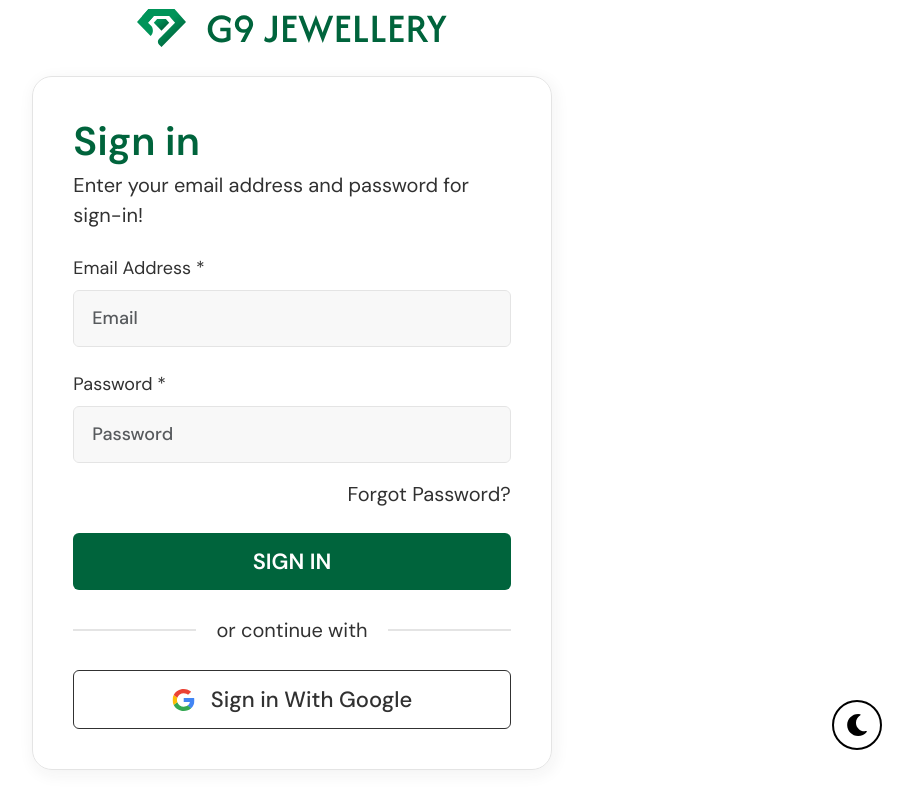
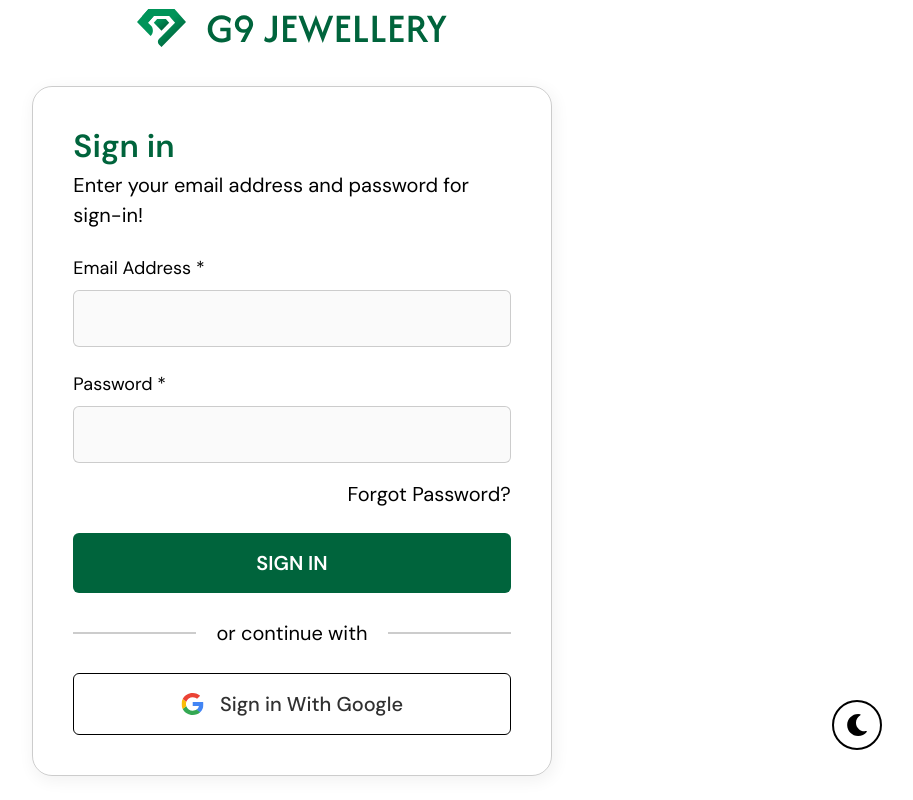
Before and after one commit to Prashant-Codebuzz/g9-jewellery, a React (Vite) app: page / in a window 1280 px wide. Shown: the whole page, without its empty margins (348-1261 px from the left). Built offline with nearby package versions, Linux system fonts and the light colour scheme.

Commit message:
dark-mode changes

```diff
--- a/src/css/App.scss
+++ b/src/css/App.scss
@@ -45,10 +45,10 @@
 
     font-family: $dm-sans;
     font-weight: 600;
-    font-size: 22px;
-    color: $white;
+    font-size: 20px;
+    color: $white1;
 
-    padding-block: 12px;
+    padding-block: 15px;
 }
 
 
--- a/src/css/variables.scss
+++ b/src/css/variables.scss
@@ -7,25 +7,33 @@
 
 
 :root {
+    --white1: #ffffff;
+    --main-color: #00643C;
+
     --bg-color: #ffffff;
-    --main-color: #00643C;
     --black: #000000;
     --white: #ffffff;
+
     --color1: #313131;
 
-    --input-bg: #f8f8f8;
-    --border-color: #E4E4E4;
+    --border-color: #00000033;
+    --input-bg: #00000005;
+    --placeholder-color: #313131;
+    --form-shadow: #0000000D;
 }
 
+
 [data-theme='dark'] {
-    --bg-color: #121212;
-    --main-color: #009e6f;
+    --bg-color: #000000;
     --black: #ffffff;
     --white: #000000;
+
     --color1: #ffffff;
 
-    --input-bg: #1e1e1e;
-    --border-color: #444;
+    --border-color: #FFFFFF33;
+    --input-bg: #FFFFFF05;
+    --placeholder-color: #313131;
+    --form-shadow: #FFFFFF0D;
 }
 
 
@@ -41,6 +49,8 @@
 
 // $color1: #313131;
 
+$white1: var(--white1);
+
 $bg-color: var(--bg-color);
 $main-color: var(--main-color);
 $black: var(--black);
@@ -52,3 +62,5 @@
 /* -- Form-Input -- */
 $border: 1px solid var(--border-color);
 $input-bg: var(--input-bg);
+$placeholder-color: var(--placeholder-color);
+$form-shadow: var(--form-shadow);
--- a/src/pages/authentication/Authentication.scss
+++ b/src/pages/authentication/Authentication.scss
@@ -73,20 +73,22 @@
     }
 
     .logo {
-        margin-bottom: 20px;
+        margin-bottom: 30px;
     }
 
     form {
         border: $border;
         border-radius: 20px;
-        box-shadow: 2px 4px 15px 2px #3131310D;
+
+        box-shadow: 2px 4px 15px 2px $form-shadow;
+
         padding: 40px;
 
         .top {
             h2 {
                 font-family: $dm-sans;
                 font-weight: 600;
-                font-size: 40px;
+                font-size: 32px;
                 color: $main-color;
                 margin-bottom: 5px;
             }
@@ -95,7 +97,7 @@
                 font-family: $dm-sans;
                 font-weight: 400;
                 font-size: 20px;
-                color: $color1;
+                color: $black;
                 margin-bottom: 0;
             }
         }
@@ -107,7 +109,7 @@
                 font-family: $dm-sans;
                 font-weight: 400;
                 font-size: 18px;
-                color: $color1;
+                color: $black;
             }
 
             .form-control {
@@ -119,6 +121,10 @@
                 font-size: 18px;
                 color: $black;
                 padding: 14px 18px;
+
+                &::placeholder {
+                    color: $placeholder-color;
+                }
             }
 
             .form-check {
@@ -170,7 +176,7 @@
                     font-family: $dm-sans;
                     font-weight: 400;
                     font-size: 20px;
-                    color: $color1;
+                    color: $black;
                 }
             }
 
@@ -187,7 +193,7 @@
                     font-family: $dm-sans;
                     font-weight: 400;
                     font-size: 20px;
-                    color: $color1;
+                    color: $black;
                     margin-inline: 20px;
                     white-space: nowrap;
 
@@ -196,7 +202,7 @@
 
             .google_btn {
                 background-color: $white;
-                border: 1px solid $color1;
+                border: 1px solid $black;
 
                 font-weight: 500;
                 color: $color1;
@@ -211,7 +217,7 @@
         font-family: $dm-sans;
         font-weight: 400;
         font-size: 20px;
-        color: $color1;
+        color: $black;
 
         a {
             font-weight: 500;
--- a/src/pages/authentication/create-password/CreatePassword.jsx
+++ b/src/pages/authentication/create-password/CreatePassword.jsx
@@ -38,7 +38,7 @@
                                         <input
                                             type="text"
                                             name='password'
-                                            placeholder='Password'
+                                            placeholder=''
                                             className='form-control'
                                             required
                                         />
@@ -51,7 +51,7 @@
                                         <input
                                             type="text"
                                             name='password'
-                                            placeholder='Confirm Password'
+                                            placeholder=''
                                             className='form-control'
                                             required
                                         />
--- a/src/pages/authentication/forgot-password/ForgotPassword.jsx
+++ b/src/pages/authentication/forgot-password/ForgotPassword.jsx
@@ -38,7 +38,7 @@
                                         <input
                                             type="email"
                                             name='email'
-                                            placeholder='Email'
+                                            placeholder=''
                                             className='form-control'
                                             required
                                         />
--- a/src/pages/authentication/sign-in/SignIn.jsx
+++ b/src/pages/authentication/sign-in/SignIn.jsx
@@ -41,7 +41,7 @@
                                         <input
                                             type="email"
                                             name='email'
-                                            placeholder='Email'
+                                            placeholder=''
                                             className='form-control'
                                             required
                                         />
@@ -54,7 +54,7 @@
                                         <input
                                             type="text"
                                             name='password'
-                                            placeholder='Password'
+                                            placeholder=''
                                             className='form-control'
                                             required
                                         />
--- a/src/pages/authentication/sign-up/SignUp.jsx
+++ b/src/pages/authentication/sign-up/SignUp.jsx
@@ -38,7 +38,7 @@
                                         <input
                                             type="text"
                                             name='name'
-                                            placeholder='Name'
+                                            placeholder=''
                                             className='form-control'
                                             required
                                         />
@@ -51,7 +51,7 @@
                                         <input
                                             type="email"
                                             name='email'
-                                            placeholder='Email'
+                                            placeholder=''
                                             className='form-control'
                                             required
                                         />
@@ -64,7 +64,7 @@
                                         <input
                                             type="text"
                                             name='phone'
-                                            placeholder='Mobile Number'
+                                            placeholder=''
                                             className='form-control'
                                             required
                                         />
@@ -78,7 +78,7 @@
                                         <input
                                             type="text"
                                             name='password'
-                                            placeholder='Password'
+                                            placeholder=''
                                             className='form-control'
                                             required
                                         />
@@ -92,7 +92,7 @@
                                         <input
                                             type="text"
                                             name='cpassword'
-                                            placeholder='Confirm Password'
+                                            placeholder=''
                                             className='form-control'
                                             required
                                         />
```
Also changed, not shown: src/components/otp-Verification/OtpVerification.jsx (+0 -7 lines), src/pages/authentication/address-details/AddressDetails.jsx (+6 -6 lines).
